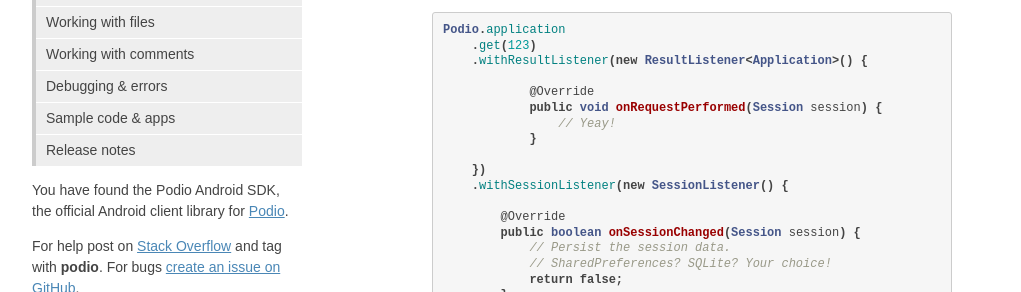
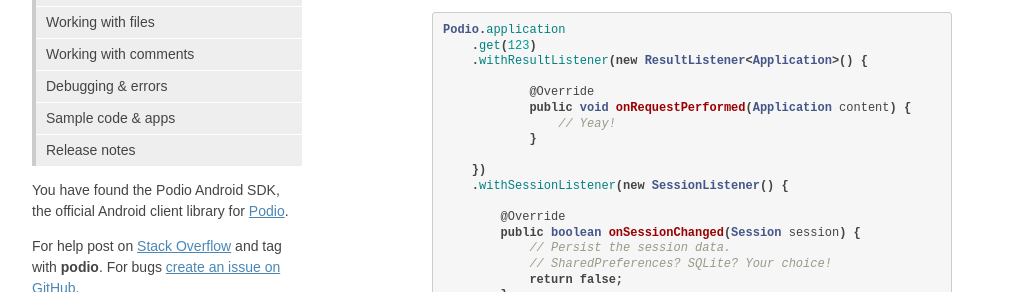
Before and after one commit to podio/podio-android, a Jekyll site: the page built from authentication/index.md, in a window 1280 px wide and 900 px high, scrolled down 1372 px. Shown: the part 181-473 px from the top of the window, without its empty margins (128-1149 px from the left). Built offline with Jekyll 4.4.1, drawn with Linux system fonts in a browser that asks for light colours.

Commit message:
Published with https://stackedit.io/

```diff
--- a/authentication/index.md
+++ b/authentication/index.md
@@ -72,7 +72,7 @@
     .withResultListener(new ResultListener<Application>() {
 
             @Override
-            public void onRequestPerformed(Session session) {
+            public void onRequestPerformed(Application content) {
                 // Yeay!
             }
 
```
